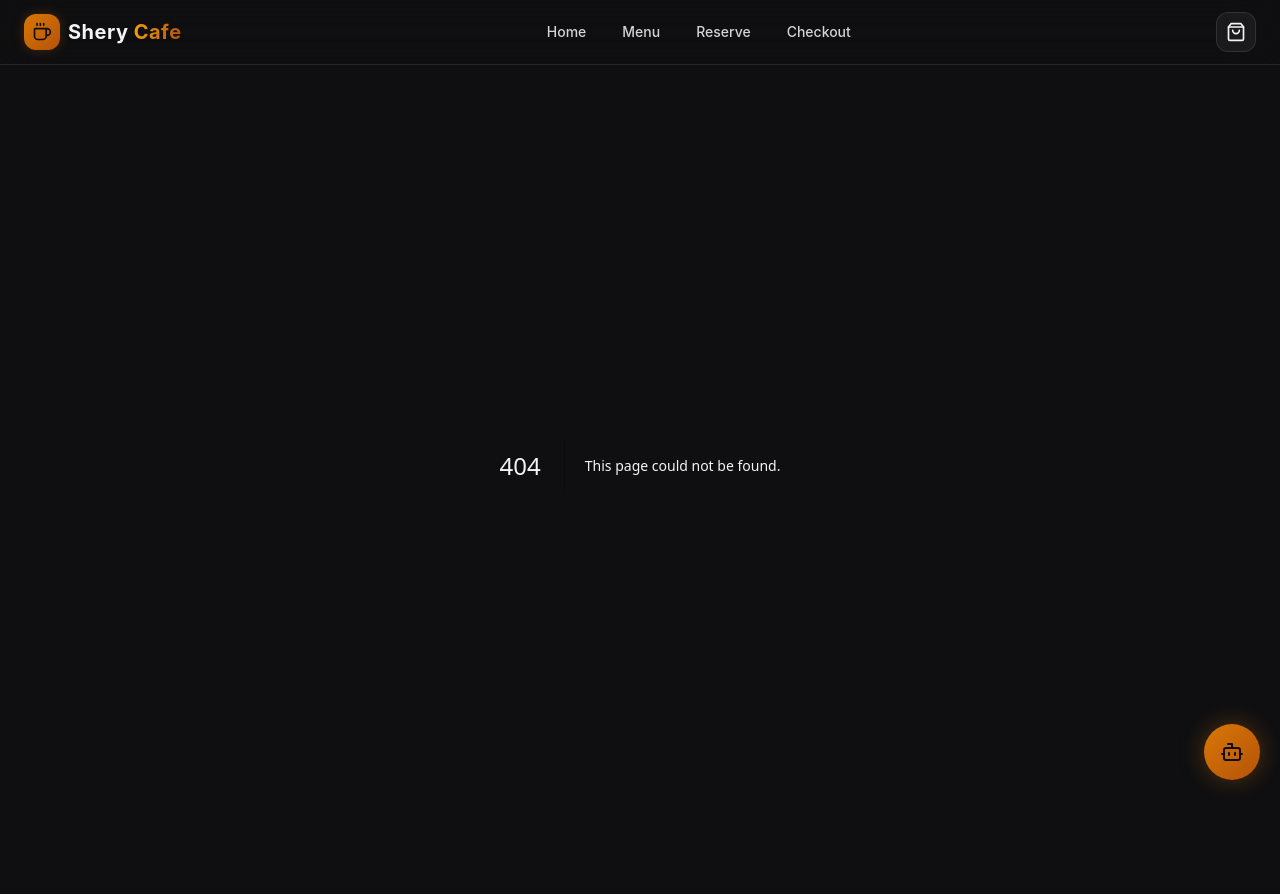
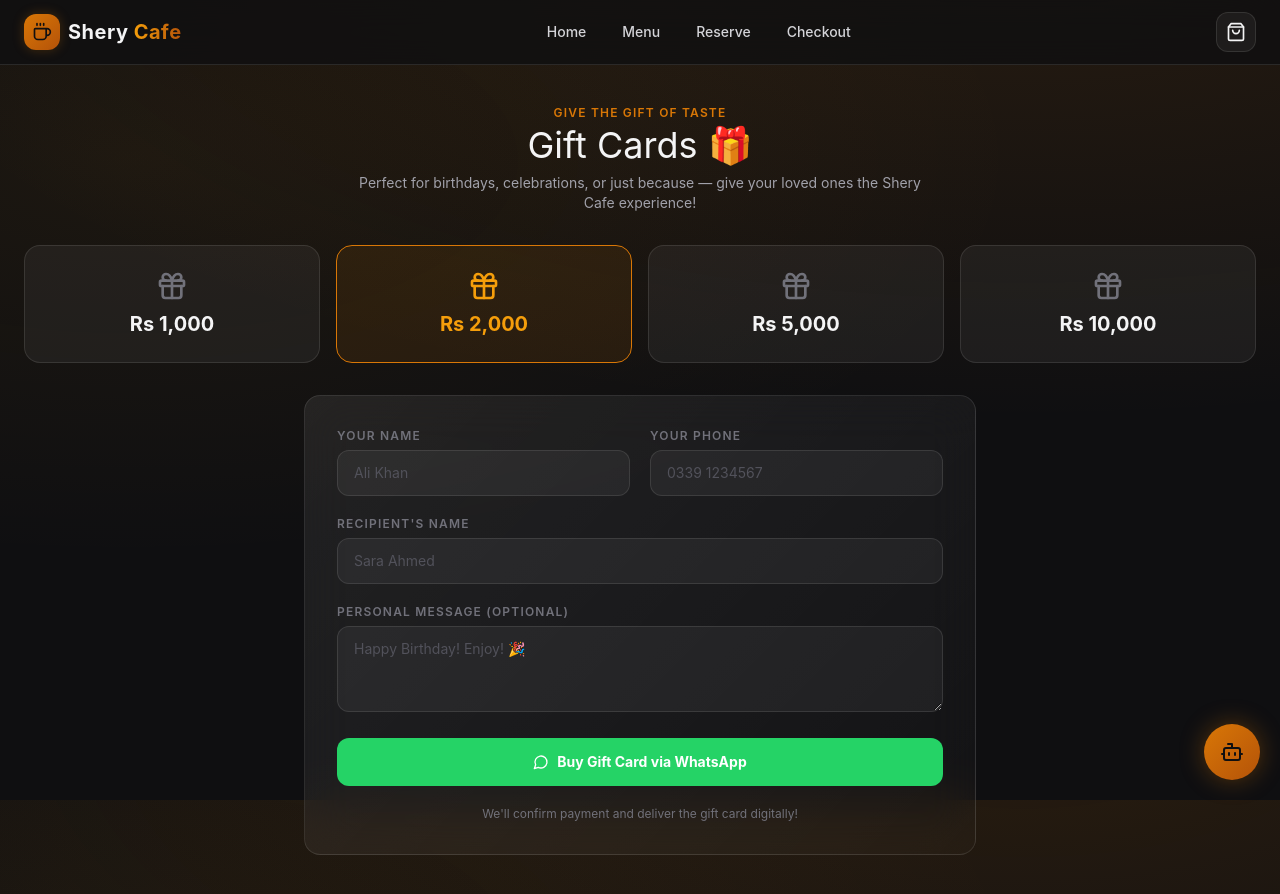
Before and after one commit to sheharyarshahid009-maker/shery-cafe-, a Next.js app: page /gift-cards in a window 1280 px wide. Before the commit this address had no page. Before the commit the page ends 865 px from the top, so only its background shows below. Built offline with nearby package versions, Linux system fonts and the light colour scheme.

Commit message:
gift cards page

```diff
--- /dev/null
+++ b/src/app/gift-cards/page.tsx
@@ -0,0 +1,105 @@
+"use client";
+
+import { useState } from "react";
+import { motion } from "framer-motion";
+import { Gift, MessageCircle } from "lucide-react";
+
+const AMOUNTS = [1000, 2000, 5000, 10000];
+const WHATSAPP_NUMBER = "923396030012";
+
+export default function GiftCardsPage() {
+  const [form, setForm] = useState({
+    buyerName: "",
+    buyerPhone: "",
+    recipientName: "",
+    amount: AMOUNTS[1],
+    message: "",
+  });
+
+  const submit = (e: React.FormEvent) => {
+    e.preventDefault();
+    const msg =
+      `*Gift Card Purchase - Shery Cafe*\n` +
+      `-------------------------\n` +
+      `From: ${form.buyerName}\n` +
+      `Phone: ${form.buyerPhone}\n` +
+      `To: ${form.recipientName}\n` +
+      `Amount: Rs ${form.amount.toLocaleString()}\n` +
+      (form.message ? `Message: ${form.message}\n` : "") +
+      `-------------------------`;
+    window.open(
+      `https://wa.me/${WHATSAPP_NUMBER}?text=${encodeURIComponent(msg)}`,
+      "_blank"
+    );
+  };
+
+  const inputCls =
+    "w-full rounded-xl border border-white/10 bg-white/5 px-4 py-3 text-sm text-zinc-100 placeholder:text-zinc-600 outline-none transition focus:border-gold-500/50";
+  const labelCls =
+    "mb-1.5 block text-xs font-semibold uppercase tracking-widest text-zinc-500";
+
+  return (
+    <div className="mx-auto max-w-7xl px-4 py-10 sm:px-6">
+      <p className="text-center text-xs font-semibold uppercase tracking-widest text-gold-500">
+        Give The Gift Of Taste
+      </p>
+      <h1 className="section-title mt-1 text-center">Gift Cards 🎁</h1>
+      <p className="mx-auto mt-2 max-w-xl text-center text-sm text-zinc-400">
+        Perfect for birthdays, celebrations, or just because — give your loved
+        ones the Shery Cafe experience!
+      </p>
+
+      <div className="mt-8 grid grid-cols-2 gap-4 sm:grid-cols-4">
+        {AMOUNTS.map((amt) => (
+          <button
+            key={amt}
+            type="button"
+            onClick={() => setForm({ ...form, amount: amt })}
+            className={`rounded-2xl border p-6 text-center transition ${
+              form.amount === amt
+                ? "border-gold-500 bg-gold-500/10"
+                : "border-white/10 bg-white/5 hover:border-gold-500/30"
+            }`}
+          >
+            <Gift className={`mx-auto h-8 w-8 ${form.amount === amt ? "text-gold-400" : "text-zinc-500"}`} />
+            <p className={`mt-2 text-xl font-bold ${form.amount === amt ? "text-gold-400" : "text-zinc-100"}`}>
+              Rs {amt.toLocaleString()}
+            </p>
+          </button>
+        ))}
+      </div>
+
+      <motion.form
+        initial={{ opacity: 0, y: 16 }}
+        animate={{ opacity: 1, y: 0 }}
+        onSubmit={submit}
+        className="glass mx-auto mt-8 max-w-2xl space-y-5 p-6 sm:p-8"
+      >
+        <div className="grid gap-5 sm:grid-cols-2">
+          <div>
+            <label className={labelCls}>Your Name</label>
+            <input required value={form.buyerName} onChange={(e) => setForm({ ...form, buyerName: e.target.value })} placeholder="Ali Khan" className={inputCls} />
+          </div>
+          <div>
+            <label className={labelCls}>Your Phone</label>
+            <input required value={form.buyerPhone} onChange={(e) => setForm({ ...form, buyerPhone: e.target.value })} placeholder="0339 1234567" className={inputCls} />
+          </div>
+        </div>
+        <div>
+          <label className={labelCls}>Recipient's Name</label>
+          <input required value={form.recipientName} onChange={(e) => setForm({ ...form, recipientName: e.target.value })} placeholder="Sara Ahmed" className={inputCls} />
+        </div>
+        <div>
+          <label className={labelCls}>Personal Message (Optional)</label>
+          <textarea value={form.message} onChange={(e) => setForm({ ...form, message: e.target.value })} placeholder="Happy Birthday! Enjoy! 🎉" rows={3} className={inputCls} />
+        </div>
+        <button type="submit" className="flex w-full items-center justify-center gap-2 rounded-xl bg-[#25D366] px-4 py-3.5 text-sm font-bold text-white transition hover:bg-[#1fb857]">
+          <MessageCircle className="h-4 w-4" /> Buy Gift Card via WhatsApp
+        </button>
+        <p className="text-center text-xs text-zinc-500">
+          We'll confirm payment and deliver the gift card digitally!
+        </p>
+      </motion.form>
+    </div>
+  );
+}
```
